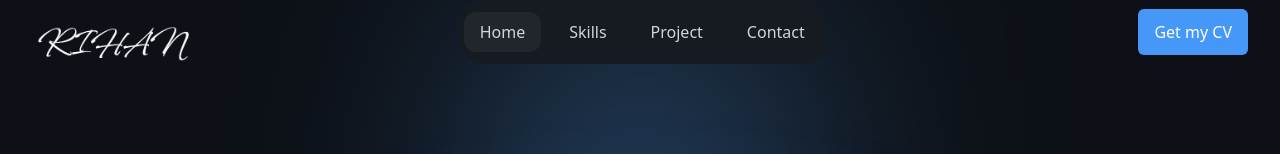
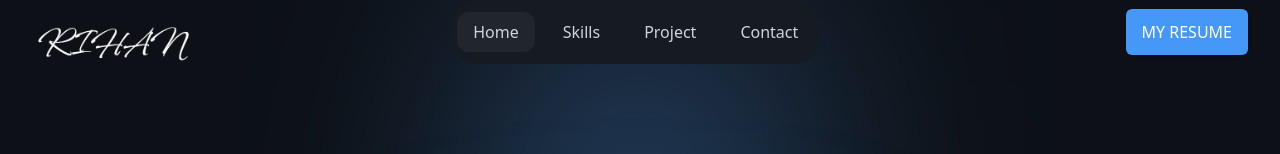
Before and after one commit to itzrihan/itsrihan.me, a React (Vite) app: page / in a window 1280 px wide. Shown: the top 154 px of the page. Built offline with nearby package versions, Linux system fonts and the light colour scheme.

Commit message:
Update Navbar.jsx

```diff
--- a/src/components/Navbar.jsx
+++ b/src/components/Navbar.jsx
@@ -104,7 +104,7 @@ const Navbar = () => {
         </div>
         <div className="hidden md:inline-block">
           <a href={resumePDF} className="py-3 px-4 text-white bg-[#4598f7] hover:bg-[#79c0ff] rounded-md shadow" download>
-            Get my CV
+            MY RESUME
           </a>
         </div>
       </div>
```
